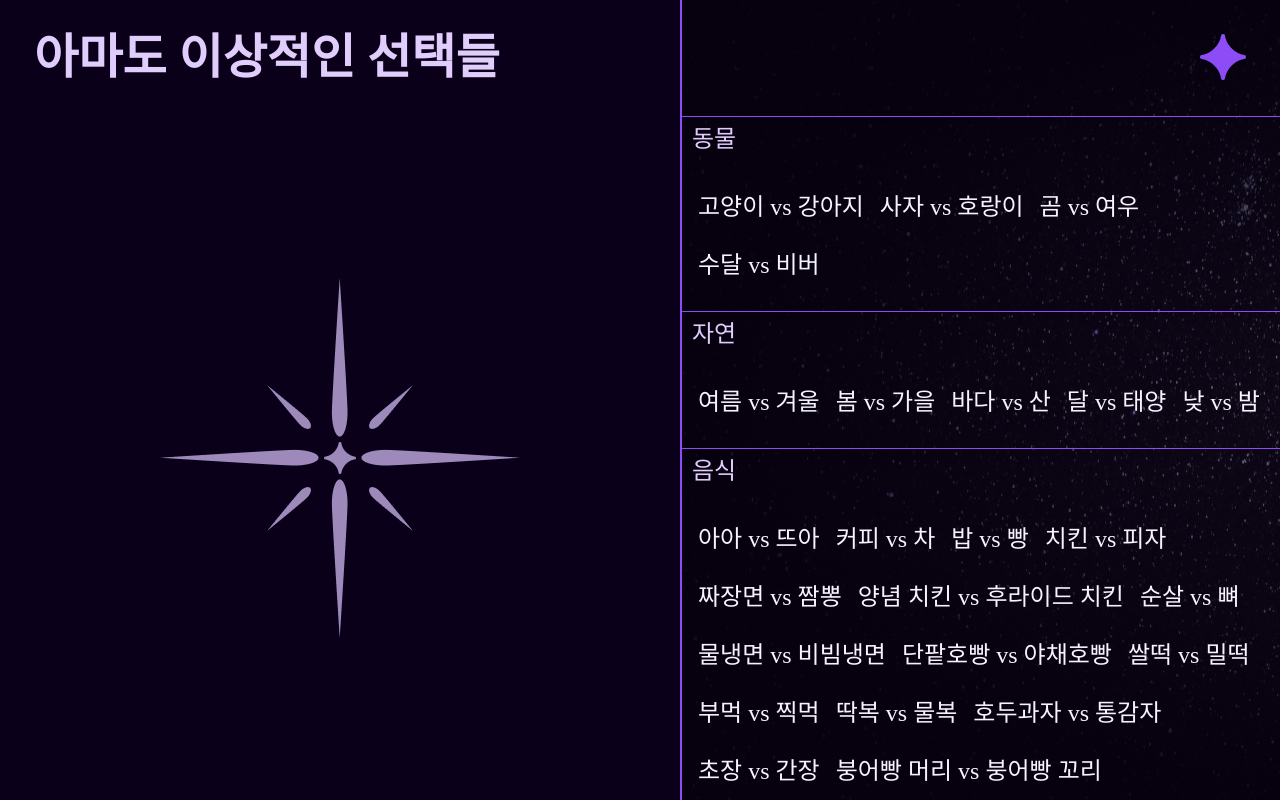
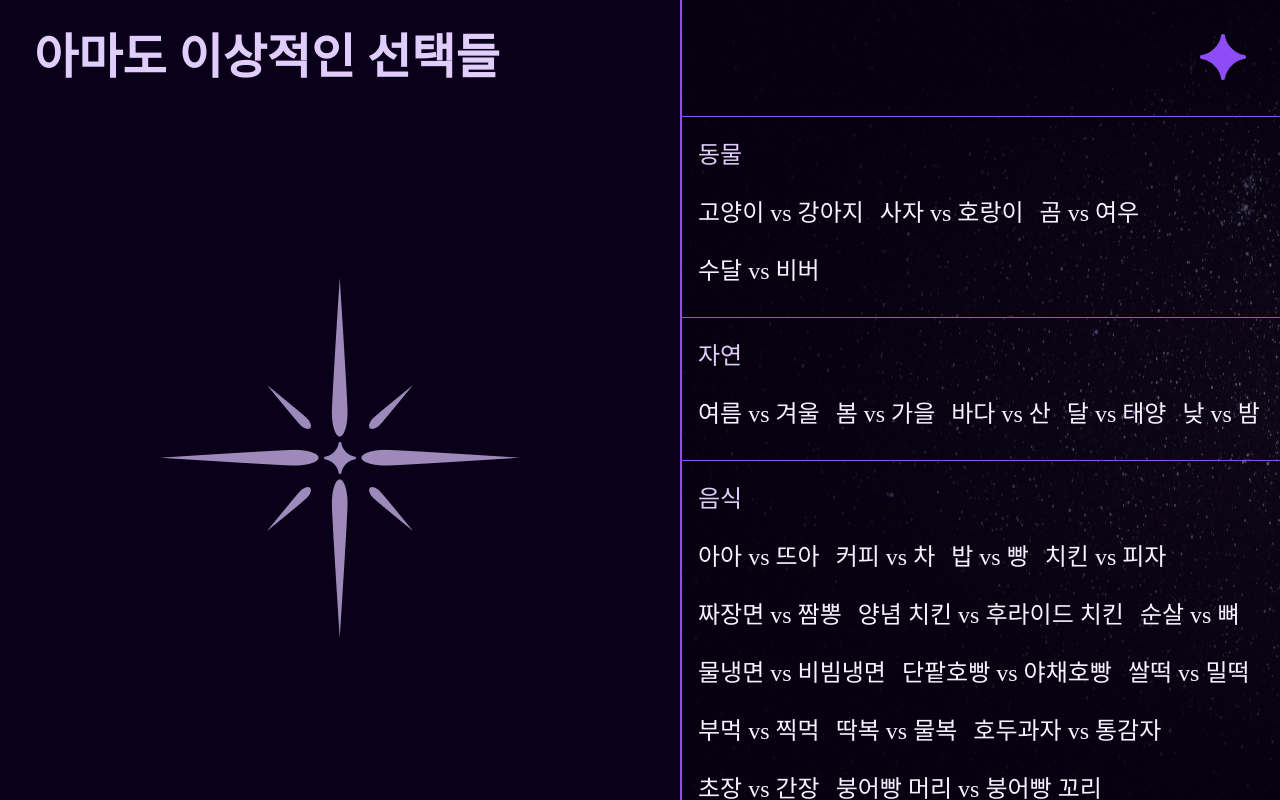
Before and after one commit to merryfraise/ideal_choice, a Next.js app: page /sort in a window 1280 px wide. Built offline with nearby package versions, Linux system fonts and the light colour scheme; a web font is replaced by a local one.

Commit message:
🍓 style: Modify margin

```diff
--- a/src/app/sort/page.tsx
+++ b/src/app/sort/page.tsx
@@ -16,7 +16,7 @@ const sortStyle = css`
   }
 
   .subject_container {
-    margin: 10px;
+    margin: 26px 0 0 16px;
     color: var(--violet3);
     font-size: var(--small-font);
   }
```
